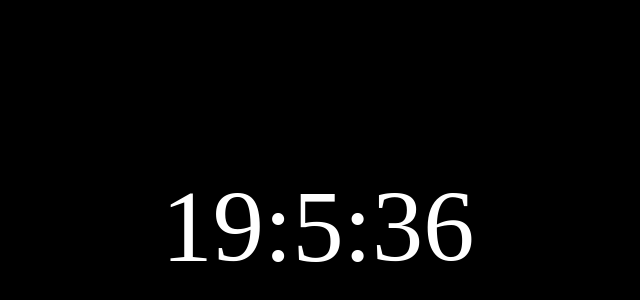
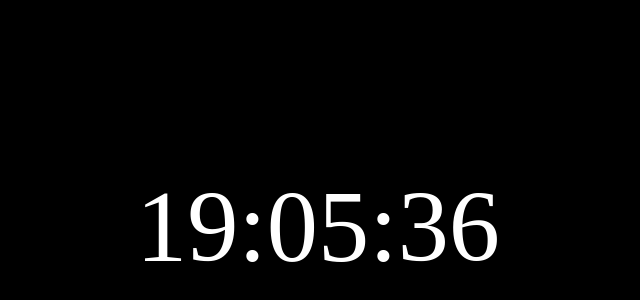
Before and after one commit to pluutoon/Clock, a plain HTML site: page home.html in a window 1280 px wide. Shown: the part 174-474 px from the top of the page, without its empty margins (322-962 px from the left). Drawn offline with Linux system fonts and the light colour scheme.

Commit message:
Fix bad display for single digits.

```diff
--- a/home.html
+++ b/home.html
@@ -23,12 +23,16 @@
                 var hours = date.getHours();
                 var minutes = date.getMinutes();
                 var seconds = date.getSeconds();
-                if (seconds.toString().length == 1) {
-                    var strSeconds = "0"+seconds;
-                } else {
-                    var strSeconds = seconds;
+                var format = [hours, minutes, seconds];
+                var formatStr = ["", "", ""];
+                for (let i = 0; i < format.length; i++) {
+                    if (format[i].toString().length == 1) {
+                        formatStr[i] = "0" + format[i];
+                    } else {
+                        formatStr[i] = format[i].toString();
+                    }
                 }
-                document.getElementById('time').innerText = hours + ":" + minutes + ":" + strSeconds;
+                document.getElementById('time').innerText = formatStr[0] + ":" + formatStr[1] + ":" + formatStr[2];
             }
             refreshtime ()
             setInterval(refreshtime, 1000)
```
